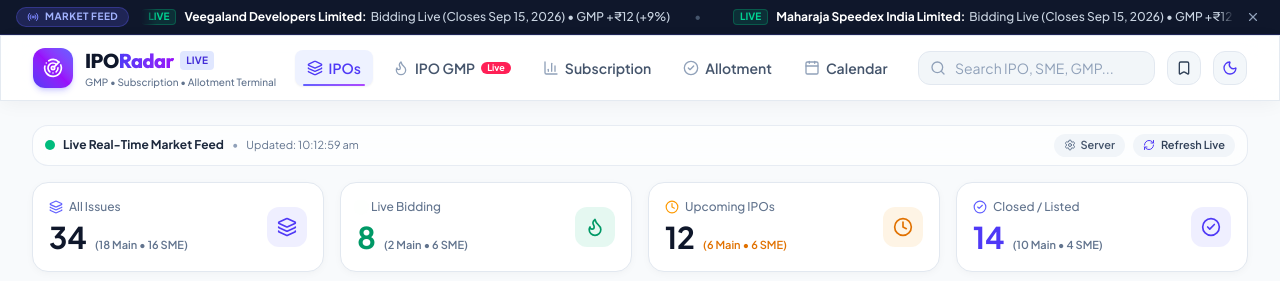
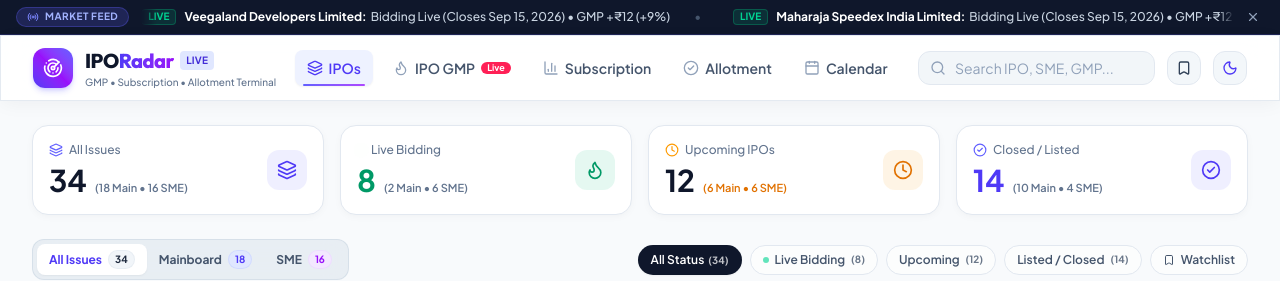
Before and after one commit to krunal8123/IPO, a React (Vite) app: page /#ipos in a window 1280 px wide. Shown: the top 281 px of the page. Built offline with nearby package versions, Linux system fonts and the light colour scheme.

Commit message:
fix(mobile): eliminate footer overlap on IPO modal, hide Upstox/Server/Live labels

```diff
--- a/src/App.tsx
+++ b/src/App.tsx
@@ -233,48 +233,6 @@
       {/* 4. Main Body Container */}
       <main className="flex-1 max-w-7xl w-full mx-auto px-4 sm:px-6 lg:px-8 pt-4 sm:pt-6">
 
-        {/* Live Sync Status Bar */}
-        <div className="flex flex-wrap items-center justify-between gap-2 mb-4 px-3 py-2 rounded-2xl bg-white/70 dark:bg-slate-900/70 border border-slate-200/80 dark:border-slate-800/80 backdrop-blur-md text-xs">
-          <div className="flex items-center gap-2">
-            <span className="relative flex h-2.5 w-2.5">
-              <span className={`animate-ping absolute inline-flex h-full w-full rounded-full opacity-75 ${isLive ? 'bg-emerald-400' : 'bg-amber-400'}`}></span>
-              <span className={`relative inline-flex rounded-full h-2.5 w-2.5 ${isLive ? 'bg-emerald-500' : 'bg-amber-500'}`}></span>
-            </span>
-            <span className="font-bold text-slate-800 dark:text-slate-200">
-              {isLive ? 'Live Real-Time Market Feed' : 'Offline Baseline Feed'}
-            </span>
-            {lastSyncTime && (
-              <>
-                <span className="text-slate-400 hidden sm:inline">•</span>
-                <span className="text-[11px] text-slate-500 dark:text-slate-400 hidden sm:inline">
-                  Updated: {lastSyncTime}
-                </span>
-              </>
-            )}
-          </div>
-
-          <div className="flex items-center gap-2">
-            <button
-              onClick={() => setShowServerModal(true)}
-              className="flex items-center gap-1 px-2.5 py-1 rounded-xl bg-slate-100 hover:bg-indigo-50 dark:bg-slate-800 dark:hover:bg-slate-700/80 text-slate-600 dark:text-slate-300 text-[11px] font-semibold transition-colors cursor-pointer"
-              title="Configure API Server IP"
-            >
-              <Settings className="w-3 h-3 text-slate-500" />
-              <span>Server</span>
-            </button>
-
-            <button
-              onClick={syncLiveData}
-              disabled={isSyncing}
-              className="flex items-center gap-1.5 px-2.5 py-1 rounded-xl bg-slate-100 hover:bg-indigo-50 dark:bg-slate-800 dark:hover:bg-slate-700/80 text-slate-700 dark:text-slate-300 font-semibold text-[11px] transition-colors disabled:opacity-50 cursor-pointer"
-              title="Refresh Live Data"
-            >
-              <RefreshCw className={`w-3 h-3 text-indigo-600 dark:text-indigo-400 ${isSyncing ? 'animate-spin' : ''}`} />
-              <span>{isSyncing ? 'Syncing...' : 'Refresh Live'}</span>
-            </button>
-          </div>
-        </div>
-
         {/* IPOs Tab */}
         {activeTab === 'ipos' && (
           <div>
@@ -436,14 +394,16 @@
         onSaved={syncLiveData}
       />
 
-      {/* 6. Mobile Bottom Tab Bar */}
-      <MobileBottomNav
-        activeTab={activeTab}
-        setActiveTab={setActiveTab}
-      />
-
-      {/* 6b. Add to Home Screen Banner (PWA Installation Prompt) */}
-      <InstallPwaBanner />
+      {/* 6. Mobile Bottom Tab Bar & PWA Banner (hidden when detail modal is open to prevent overlapping) */}
+      {!selectedIpo && (
+        <>
+          <MobileBottomNav
+            activeTab={activeTab}
+            setActiveTab={setActiveTab}
+          />
+          <InstallPwaBanner />
+        </>
+      )}
 
       {/* 7. Footer */}
       <footer className="mt-16 border-t border-slate-200/80 dark:border-slate-800/80 pt-8 pb-24 md:pb-8 px-4 sm:px-6 lg:px-8 text-center text-xs text-slate-500 dark:text-slate-400">
--- a/src/components/calendar/IpoCalendar.tsx
+++ b/src/components/calendar/IpoCalendar.tsx
@@ -470,7 +470,7 @@
               </h2>
               <span className="px-2 py-0.5 rounded-full text-[10px] font-bold bg-emerald-500/20 text-emerald-600 dark:text-emerald-400 border border-emerald-500/30 flex items-center gap-1">
                 <span className="w-1.5 h-1.5 rounded-full bg-emerald-500 animate-pulse" />
-                Live Upstox Schedule
+                Live Market Schedule
               </span>
             </div>
             <p className="text-xs sm:text-sm text-slate-600 dark:text-slate-400">
--- a/src/components/ipo/IpoDetailModal.tsx
+++ b/src/components/ipo/IpoDetailModal.tsx
@@ -270,7 +270,7 @@
   const maxInvest = activeIpo.category === 'sme' ? minInvest : minInvest * 13;
 
   return (
-    <div className="fixed inset-0 z-50 flex items-center justify-center p-2 sm:p-4 bg-slate-950/80 backdrop-blur-md animate-fade-in">
+    <div className="fixed inset-0 z-[80] flex items-center justify-center p-2 sm:p-4 bg-slate-950/80 backdrop-blur-md animate-fade-in">
       <div
         className="w-full max-w-3xl max-h-[92vh] sm:max-h-[90vh] rounded-2xl sm:rounded-3xl overflow-hidden flex flex-col shadow-2xl bg-white dark:bg-slate-900 border border-slate-200 dark:border-slate-800"
         onClick={(e) => e.stopPropagation()}
@@ -1004,18 +1004,18 @@
         </div>
 
         {/* Modal Footer Actions */}
-        <div className="p-4 sm:p-5 border-t border-slate-200 dark:border-slate-800 bg-slate-50/90 dark:bg-slate-900/90 flex flex-wrap items-center justify-between gap-3">
-          <div className="text-xs text-slate-500 dark:text-slate-400">
+        <div className="p-3.5 sm:p-5 border-t border-slate-200 dark:border-slate-800 bg-slate-50/95 dark:bg-slate-900/95 flex flex-col sm:flex-row items-center justify-between gap-3 safe-bottom shrink-0">
+          <div className="text-xs text-slate-500 dark:text-slate-400 text-center sm:text-left w-full sm:w-auto truncate">
             Designated Registrar: <strong className="text-slate-800 dark:text-slate-200">{activeIpo.registrar}</strong>
           </div>
 
-          <div className="flex items-center gap-2">
+          <div className="flex items-center gap-2 w-full sm:w-auto">
             <button
               onClick={() => {
                 onClose();
                 onOpenSubscription?.(activeIpo);
               }}
-              className="px-4 py-2 text-xs font-bold rounded-xl border border-indigo-200 dark:border-indigo-800 text-indigo-600 dark:text-indigo-400 hover:bg-indigo-50 dark:hover:bg-indigo-950/40 transition-colors cursor-pointer"
+              className="flex-1 sm:flex-initial px-4 py-2.5 text-xs font-bold rounded-xl border border-indigo-200 dark:border-indigo-800 text-indigo-600 dark:text-indigo-400 hover:bg-indigo-50 dark:hover:bg-indigo-950/40 transition-colors cursor-pointer text-center"
             >
               Check Subscription
             </button>
@@ -1024,7 +1024,7 @@
                 onClose();
                 onOpenAllotment?.(activeIpo);
               }}
-              className="px-4 py-2 text-xs font-bold rounded-xl bg-gradient-to-r from-indigo-600 to-purple-600 text-white shadow-md hover:opacity-90 transition-opacity cursor-pointer"
+              className="flex-1 sm:flex-initial px-4 py-2.5 text-xs font-bold rounded-xl bg-gradient-to-r from-indigo-600 to-purple-600 text-white shadow-md hover:opacity-90 transition-opacity cursor-pointer text-center"
             >
               Check Allotment
             </button>
```
